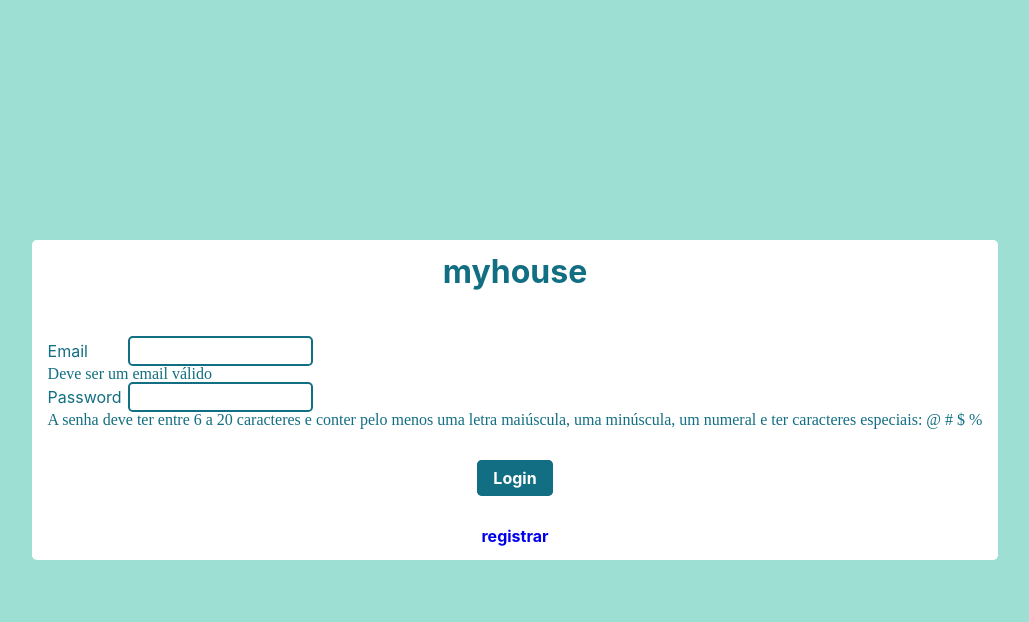
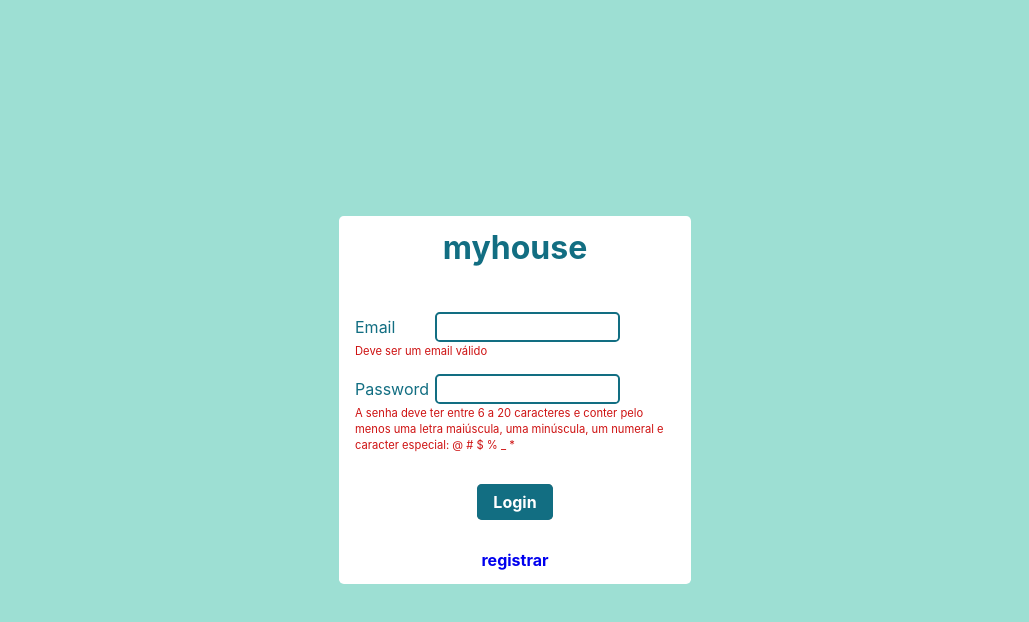
Before and after one commit to LeeJunNakao/myhouse-frontend, a Vue app: page /login in a window 1280 px wide. Both pictures are taken after a click on the button "Login". Shown: the top 622 px of the page, without its empty margins (125-1154 px from the left). Built offline with nearby package versions, Linux system fonts and the light colour scheme; no server answers.

Commit message:
feat: create error message

```diff
--- a/src/App.vue
+++ b/src/App.vue
@@ -10,7 +10,7 @@ import {
   watch, computed, ref,
 } from 'vue';
 import { useStore } from 'vuex';
-import { useRouter } from 'vue-router';
+import { useRouter, useRoute } from 'vue-router';
 import AuthStore from '@/functions/auth';
 import UserStore from '@/functions/user';
 import { Data } from '@/protocols/composition';
@@ -22,6 +22,7 @@ export default {
   setup(): Data {
     const store = useStore();
     const router = useRouter();
+    const route = useRoute();
     const auth = new AuthStore(store);
     const userStore = new UserStore(store);
     const isAuthenticated = computed(() => auth.getIsAuthenticated());
@@ -44,7 +45,7 @@ export default {
     };
 
     router.beforeEach((to, from) => {
-      if (!isAuthenticated.value && from.path !== '/login' && to.path !== '/login' && to.path !== '/register') {
+      if (!isAuthenticated.value && to.path !== '/login' && to.path !== '/register') {
         router.push({ name: 'Login' });
       }
     });
@@ -52,8 +53,9 @@ export default {
     watch(
       isAuthenticated,
       (newValue) => {
-        if (!newValue) router.push({ name: 'Login' });
-        else router.push({ name: 'Home' });
+        if (!newValue) {
+          if (route.path !== '/') router.push({ name: 'Login' });
+        } else router.push({ name: 'Home' });
       },
       { immediate: true },
     );
--- /dev/null
+++ b/src/components/Layout/ErrorMessage.vue
@@ -0,0 +1,30 @@
+<template>
+  <div class="error">
+      <label>{{ message }}</label>
+  </div>
+</template>
+
+<script>
+export default {
+  name: 'ErrorMessage',
+  props: {
+    message: {
+      required: true,
+      type: String,
+    },
+  },
+};
+</script>
+
+<style lang="scss" scoped>
+.error {
+    width: 100%;
+
+    label {
+        font-size: 0.7rem;
+        color: $red;
+        text-align: justify;
+        text-justify: inter-word;
+    }
+}
+</style>
--- /dev/null
+++ b/src/functions/translator/errors.ts
@@ -0,0 +1,9 @@
+interface Error {
+    [key: string]: string
+}
+
+const errors: Error = {
+  'Combination email and password is not valid': 'Email e/ou password inválidos',
+};
+
+export default errors;
--- /dev/null
+++ b/src/functions/translator/index.ts
@@ -0,0 +1,8 @@
+/* eslint-disable import/prefer-default-export */
+import errors from './errors';
+
+export const translateError = (error: string): string => {
+  const translation: string = errors[error];
+  if (translation) return translation;
+  return error;
+};
--- a/src/functions/validators/form-validators.ts
+++ b/src/functions/validators/form-validators.ts
@@ -89,7 +89,7 @@ class FormValidator {
         const regex = new RegExp(/((?=.*\d)(?=.*[a-z])(?=.*[A-Z])(?=.*[@#_*$%]).{6,20})/);
         const match = field.value.match(regex);
         console.log(match);
-        if (!match) this.errors.value[key] = 'A senha deve ter entre 6 a 20 caracteres e conter pelo menos uma letra maiúscula, uma minúscula, um numeral e ter caracteres especiais: @ # $ %';
+        if (!match) this.errors.value[key] = 'A senha deve ter entre 6 a 20 caracteres e conter pelo menos uma letra maiúscula, uma minúscula, um numeral e caracter especial: @ # $ % _ *';
       }
     }
 
--- a/src/styles/_colors.scss
+++ b/src/styles/_colors.scss
@@ -1,3 +1,3 @@
 $blue: #9ddfd3;
 $dark-blue: #126e82;
-$border-radius: 0.3rem;
+$red: #ce1212;
--- a/src/styles/_config.scss
+++ b/src/styles/_config.scss
@@ -15,3 +15,5 @@ a {
     color: inherit;
     }
 }
+
+$border-radius: 0.3rem;
--- a/src/views/Auth/Layout.vue
+++ b/src/views/Auth/Layout.vue
@@ -52,7 +52,8 @@ export default {
 .box {
   background-color: white;
   border-radius: $border-radius;
-  width: fit-content;
+  min-width: 20rem;
+  width: 20%;
   padding: 1rem;
   color: $dark-blue;
 }
--- a/src/views/Auth/Login.vue
+++ b/src/views/Auth/Login.vue
@@ -1,30 +1,42 @@
 /* eslint-disable max-len */
 <template>
-  <Layout buttonText="Login" footerPath="/register" footerText="registrar" :handleSubmit="login">
+  <Loading v-if="isLoading" class="loading"/>
+  <Layout v-show="!isLoading"
+  buttonText="Login"
+  footerPath="/register"
+  footerText="registrar"
+  :handleSubmit="login"
+  >
     <Input
       label="Email"
       :value="email"
       :setValue="(v) => setAttribute('email', v)"
+      @keydown.enter="login"
     />
-    <div v-if="formErrors.email">{{ formErrors.email }}</div>
+    <ErrorMessage v-if="formErrors.email" :message="formErrors.email" />
     <Input
       label="Password"
       type="password"
       :value="password"
       :setValue="(v) => setAttribute('password', v)"
+      @keydown.enter="login"
     />
-    <div v-if="formErrors.password">{{ formErrors.password }} </div>
+    <ErrorMessage v-if="formErrors.password" :message="formErrors.password" />
+    <ErrorMessage v-if="formErrors.response" :message="translateError(formErrors.response)" />
   </Layout>
 </template>
 
 <script lang="ts">
-import { computed, ref, watch } from 'vue';
+import { computed, ref } from 'vue';
 import { useStore } from 'vuex';
 import { Attribute } from '@/protocols/composition';
 import Auth from '@/functions/auth';
 import FormValidator from '@/functions/validators/form-validators';
+import { translateError } from '@/functions/translator';
 import * as authService from '@/services/auth';
 import Input from '@/components/Inputs';
+import ErrorMessage from '@/components/Layout/ErrorMessage.vue';
+import Loading from '@/components/Loading/Loading.vue';
 import Layout from './Layout.vue';
 
 export default {
@@ -32,15 +44,18 @@ export default {
   components: {
     Input,
     Layout,
+    ErrorMessage,
+    Loading,
   },
   setup() {
     const store = useStore();
     const auth = new Auth(store);
 
+    const isLoading = ref(false);
     const email = ref('');
     const password = ref('');
 
-    const formErrors = ref({ email: null, password: null });
+    const formErrors = ref({ email: null, password: null, response: null });
     const attributes: { [index: string]: Attribute } = { email, password };
     // eslint-disable-next-line max-len
     const formValidator = new FormValidator(attributes, formErrors, { email: { required: true, type: 'email' }, password: { required: true, type: 'password' } });
@@ -56,6 +71,8 @@ export default {
 
     const login = async (): Promise<void> => {
       try {
+        formErrors.value.response = null;
+        isLoading.value = true;
         formValidator.validate();
         if (!hasFormError.value) {
           const { token } = await authService.login({
@@ -66,7 +83,10 @@ export default {
           auth.authenticate();
         }
       } catch (error) {
-        console.log(error);
+        const errorMessage = error.response.data.message;
+        formErrors.value.response = errorMessage;
+      } finally {
+        isLoading.value = false;
       }
     };
 
@@ -76,6 +96,8 @@ export default {
       setAttribute,
       login,
       formErrors,
+      isLoading,
+      translateError,
     };
   },
 };
@@ -85,4 +107,12 @@ export default {
 [name="input"] + [name="input"] {
   margin-top: 1rem;
 }
+
+.error {
+  margin-bottom: 1rem;
+}
+
+.loading {
+  height: 100vh;
+}
 </style>
```
